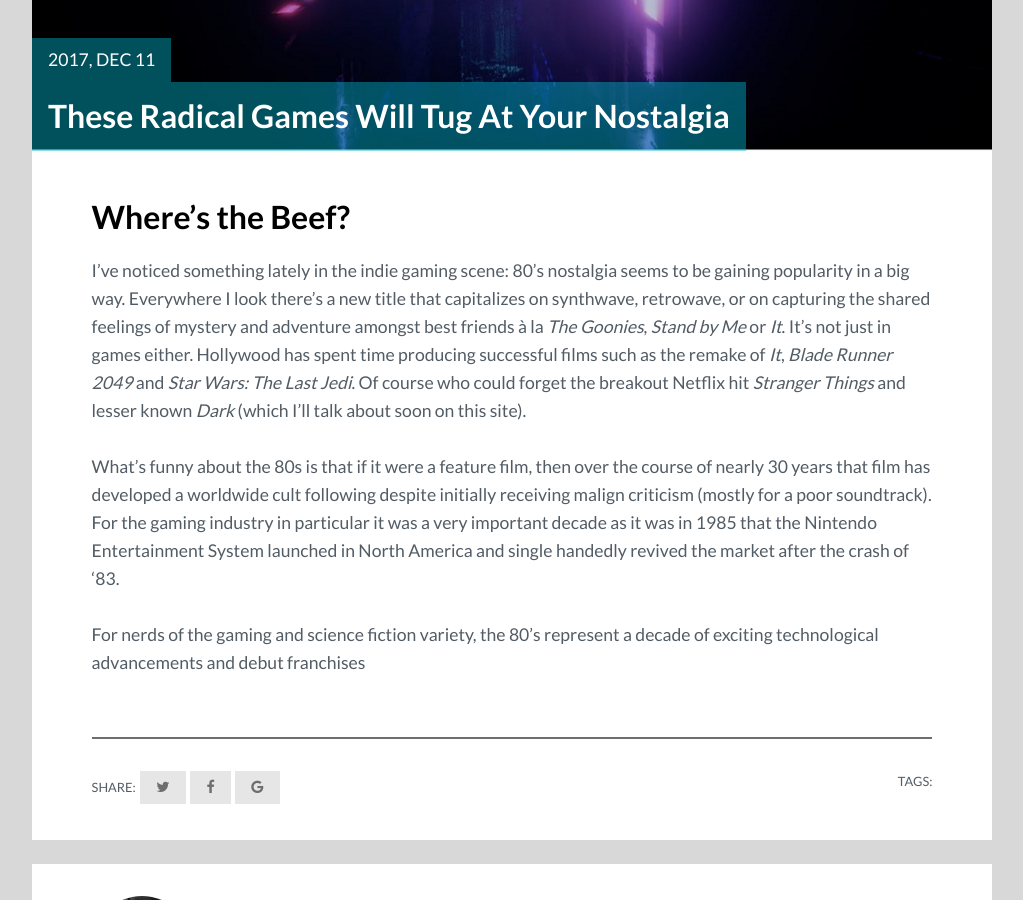
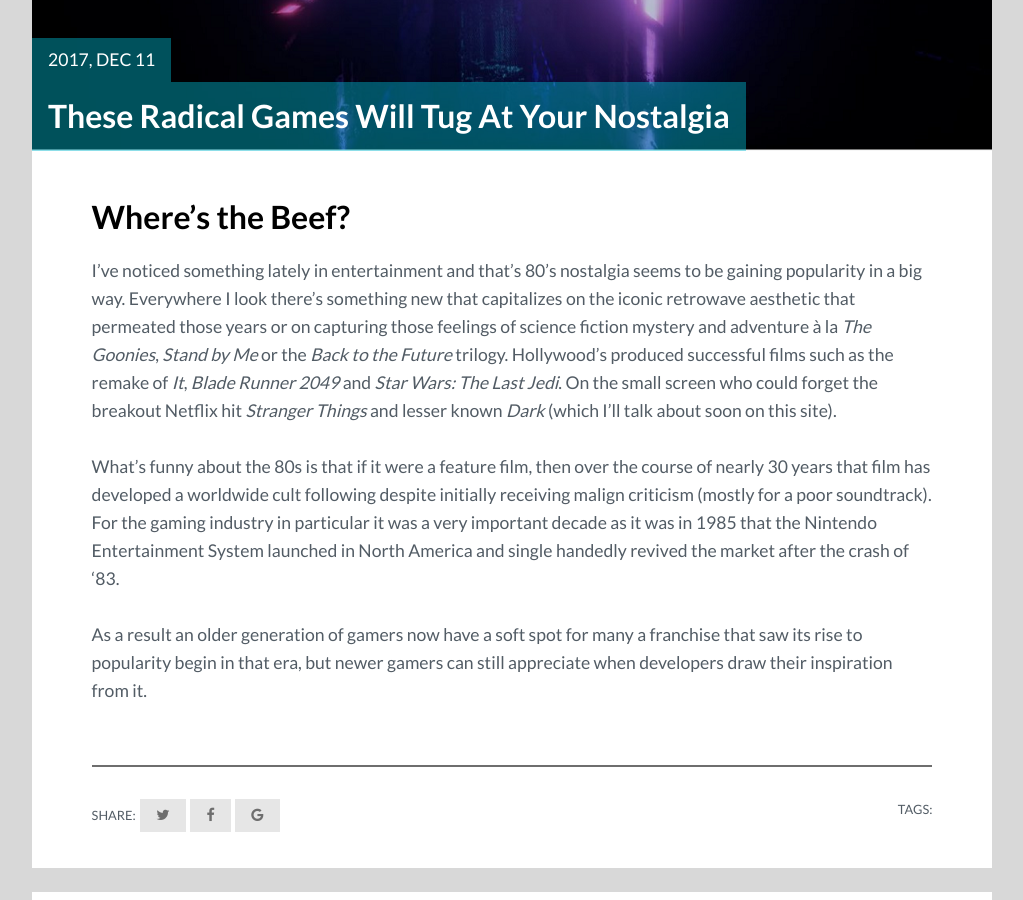
Before and after one commit to pizzapgh/broken_glasses, a Jekyll site: the page built from _posts/2017-12-11-These-Radical-Games-Will-Tug-At-Your-Nostalgia.markdown, in a window 1280 px wide and 900 px high, scrolled down 583 px. Shown: the whole window, without its empty margins (128-1151 px from the left). Built offline with Jekyll 4.4.1, drawn with Linux system fonts in a browser that asks for light colours; nearby versions of some CDN libraries; our own code applies the rules of GitHub Pages for plain Markdown files; comment, search, counter and statistics services are not loaded.

Commit message:
Updated These Radical Games Will Tug At Your Nostalgia

```diff
--- a/_posts/2017-12-11-These-Radical-Games-Will-Tug-At-Your-Nostalgia.markdown
+++ b/_posts/2017-12-11-These-Radical-Games-Will-Tug-At-Your-Nostalgia.markdown
@@ -6,8 +6,8 @@
 
 # Where's the Beef?
 
-I've noticed something lately in the indie gaming scene: 80's nostalgia seems to be gaining popularity in a big way. Everywhere I look there's a new title that capitalizes on synthwave, retrowave, or on capturing the shared feelings of mystery and adventure amongst best friends à la *The Goonies*, *Stand by Me* or *It*. It's not just in games either. Hollywood has spent time producing successful films such as the remake of *It*, *Blade Runner 2049* and *Star Wars: The Last Jedi*. Of course who could forget the breakout Netflix hit *Stranger Things* and lesser known *Dark* (which I'll talk about soon on this site).
+I've noticed something lately in entertainment and that's 80's nostalgia seems to be gaining popularity in a big way. Everywhere I look there's something new that capitalizes on the iconic retrowave aesthetic that permeated those years or on capturing those feelings of science fiction mystery and adventure à la *The Goonies*, *Stand by Me* or the *Back to the Future* trilogy. Hollywood's produced successful films such as the remake of *It*, *Blade Runner 2049* and *Star Wars: The Last Jedi*. On the small screen who could forget the breakout Netflix hit *Stranger Things* and lesser known *Dark* (which I'll talk about soon on this site).
 
 What's funny about the 80s is that if it were a feature film, then over the course of nearly 30 years that film has developed a worldwide cult following despite initially receiving malign criticism (mostly for a poor soundtrack). For the gaming industry in particular it was a very important decade as it was in 1985 that the Nintendo Entertainment System launched in North America and single handedly revived the market after the crash of '83.
 
-For nerds of the gaming and science fiction variety, the 80's represent a decade of exciting technological advancements and debut franchises
+As a result an older generation of gamers now have a soft spot for many a franchise that saw its rise to popularity begin in that era, but newer gamers can still appreciate when developers draw their inspiration from it.
```
